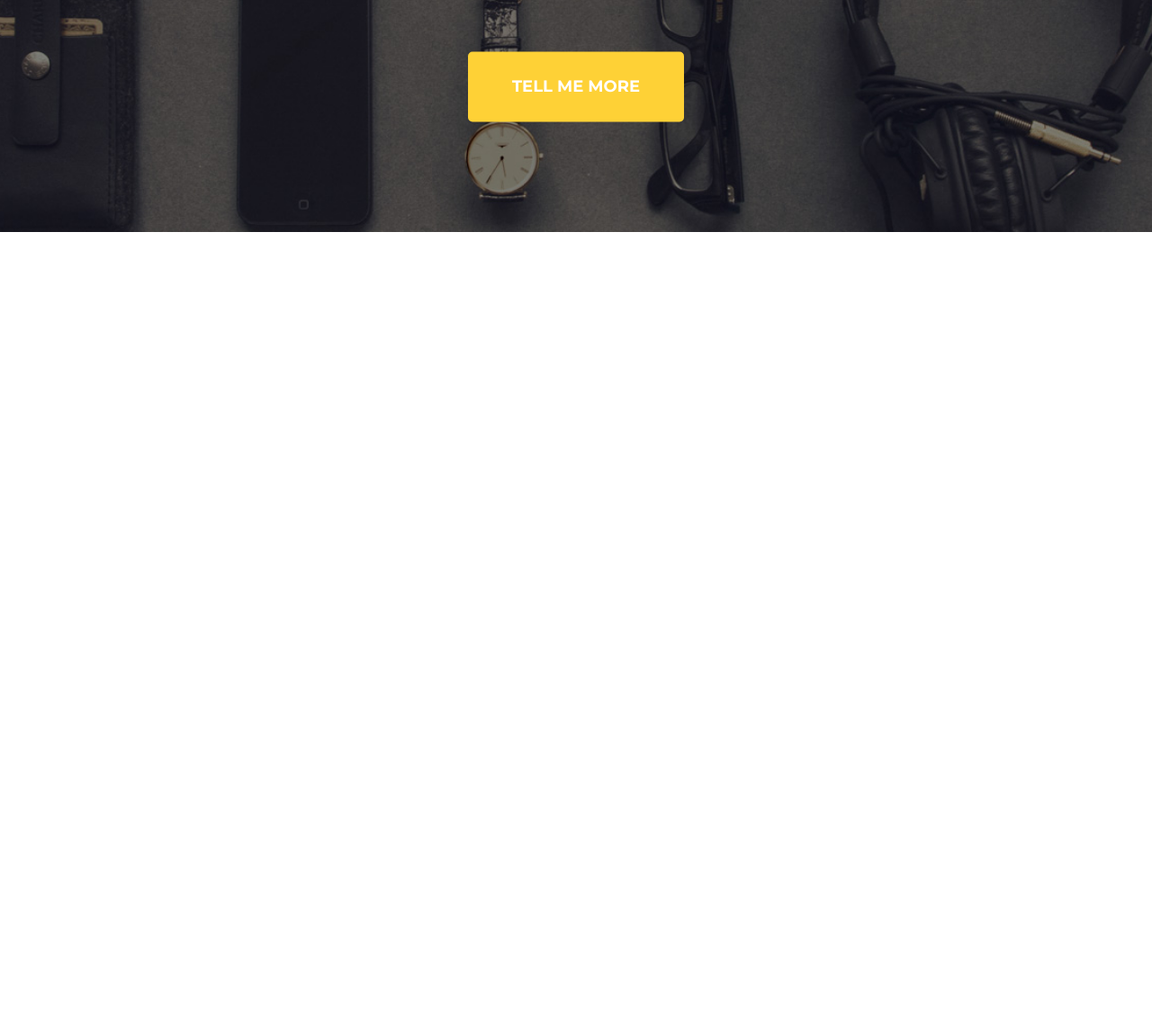
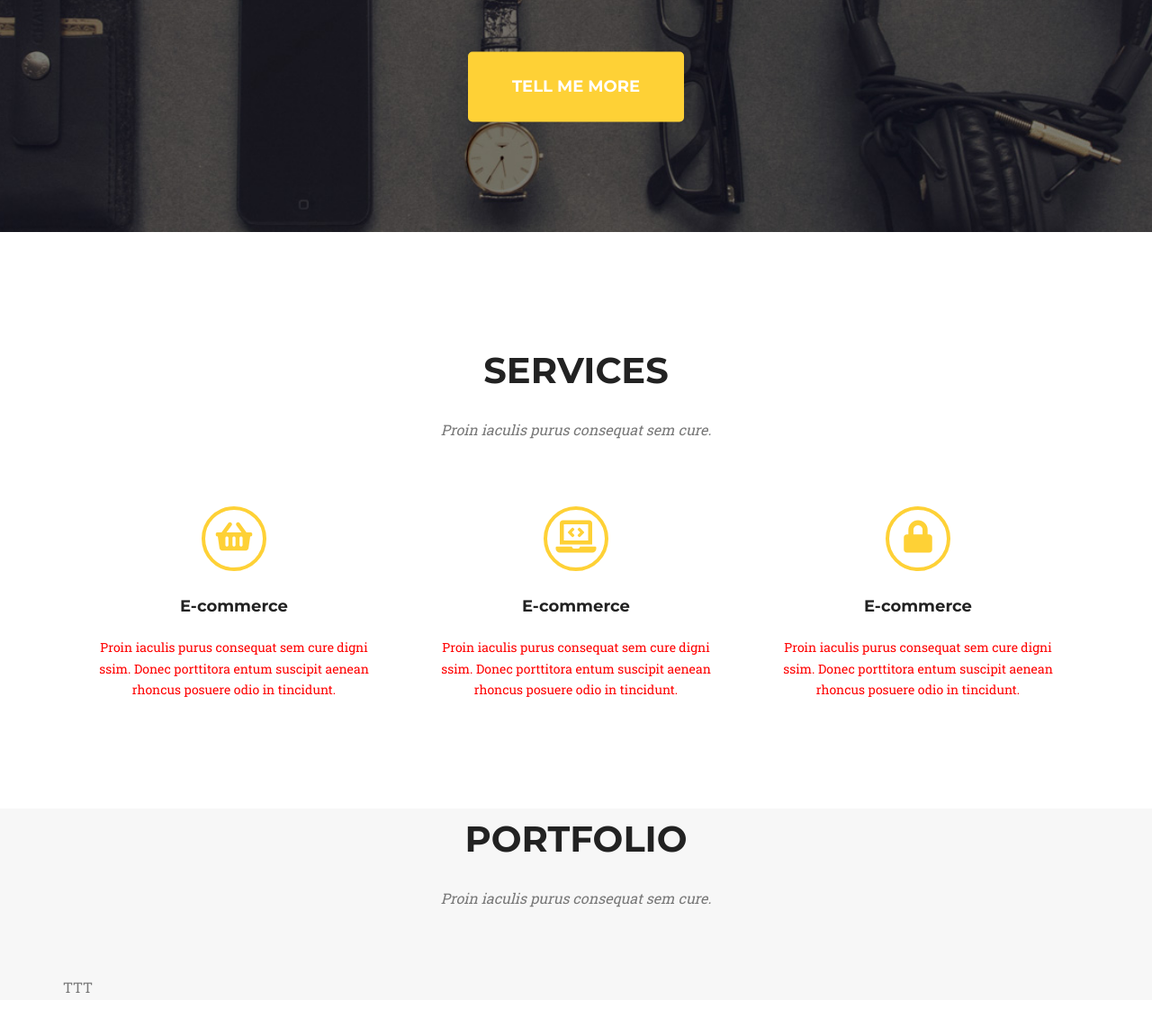
Before and after one commit to tusi-4/rask-tunner, a website: page index.html in a window 1280 px wide. Shown: the part 542-1684 px from the top of the page at 90% size. Before the commit the page ends 800 px from the top, so only its background shows below. Drawn offline with Linux system fonts and the light colour scheme.

Commit message:
Add section services with styles

```diff
--- a/index.html
+++ b/index.html
@@ -32,5 +32,51 @@
             	</div>
             </div>
         </header>
+        <section class="services">
+        	<div class="container">
+        		<div class="row">
+        			<h3 class="title">SERVICES</h3>
+        		</div>
+        		<div class="row">
+        			<p class="subtitle">Proin iaculis purus consequat sem cure.</p>
+        		</div>
+        		<div class="row">
+        			<div class="services-card col-4">
+        				<i class="fas fa-shopping-basket"></i>
+        				<h4>E-commerce</h4>
+        				<p>Proin iaculis purus consequat sem cure
+						digni ssim. Donec porttitora entum suscipit
+						aenean rhoncus posuere odio in tincidunt.</p>
+        			</div>
+        			<div class="services-card col-4">
+        				<i class="fas fa-laptop-code"></i>
+        				<h4>E-commerce</h4>
+        				<p>Proin iaculis purus consequat sem cure
+						digni ssim. Donec porttitora entum suscipit
+						aenean rhoncus posuere odio in tincidunt.</p>
+        			</div>
+        			<div class="services-card col-4">
+        				<i class="fas fa-lock"></i>
+        				<h4>E-commerce</h4>
+        				<p>Proin iaculis purus consequat sem cure
+						digni ssim. Donec porttitora entum suscipit
+						aenean rhoncus posuere odio in tincidunt.</p>
+        			</div>
+        		</div>
+        	</div>
+        </section>
+        <section class="portfolio">
+        	<div class="container">
+        		<div class="row">
+        			<h3 class="title">PORTFOLIO</h3>
+        		</div>
+        		<div class="row">
+        			<p class="subtitle">Proin iaculis purus consequat sem cure.</p>
+        		</div>
+        		<div class="row">
+        			TTT
+        		</div>
+        	</div>
+        </section>
     </body>
 </html>
--- a/sass/style.scss
+++ b/sass/style.scss
@@ -77,3 +77,49 @@ nav {
 	text-align: center;
 	text-decoration: none;
 }
+/* Services */
+section {
+	margin: 120px 0;
+}
+.title {
+	font-family: Montserrat;
+	font-weight: 700;
+	font-size: 40px;
+	color: #222222;
+	margin: 0 auto 18px auto;
+}
+.subtitle {
+	font-family: 'Roboto Slab';
+	font-style: italic;
+	margin: 0 auto 72px auto;
+}
+.services-card {
+	padding: 0 24px;
+}
+.services-card i {
+	height: 72px;
+	width: 72px;
+	font-size: 36px;
+	line-height: 60px;
+	color: #fed136;
+	background-color: #ffffff;
+	border: 4px solid #fed136;
+	border-radius: 50%;
+	margin: 0 auto 24px auto;
+}
+.services-card h4 {
+	font-family: Montserrat;
+	font-weight: 700;
+	font-size: 18px;
+	color: #222222;
+	margin: 0 auto 18px auto;
+}
+.services-card p {
+	font-size: 14px;
+	color: #ff0000;
+	margin: 0 auto;
+}
+/* Portfolio */
+.portfolio {
+	background-color: #f7f7f7;
+}
```
Also changed, not shown: css/style.css, 1 other file.
